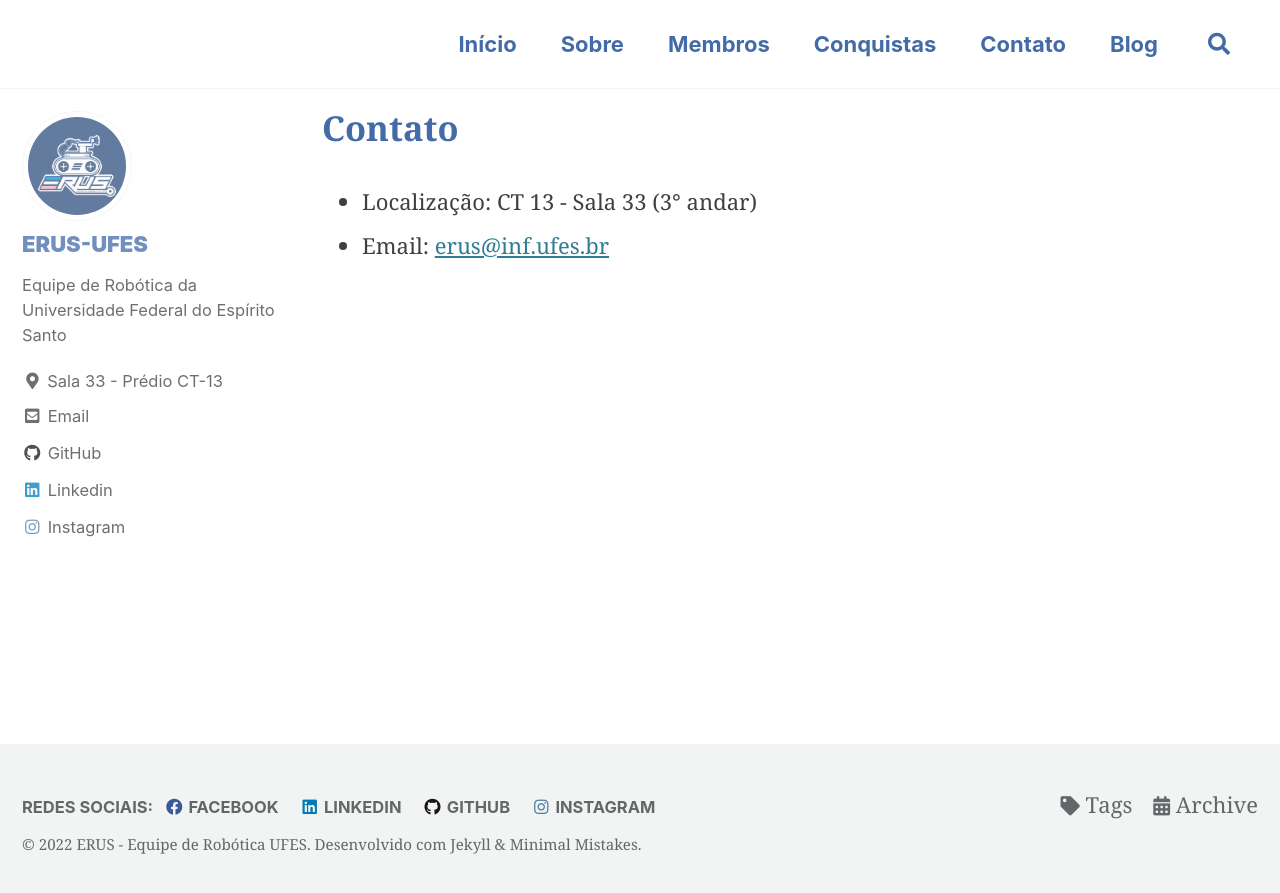
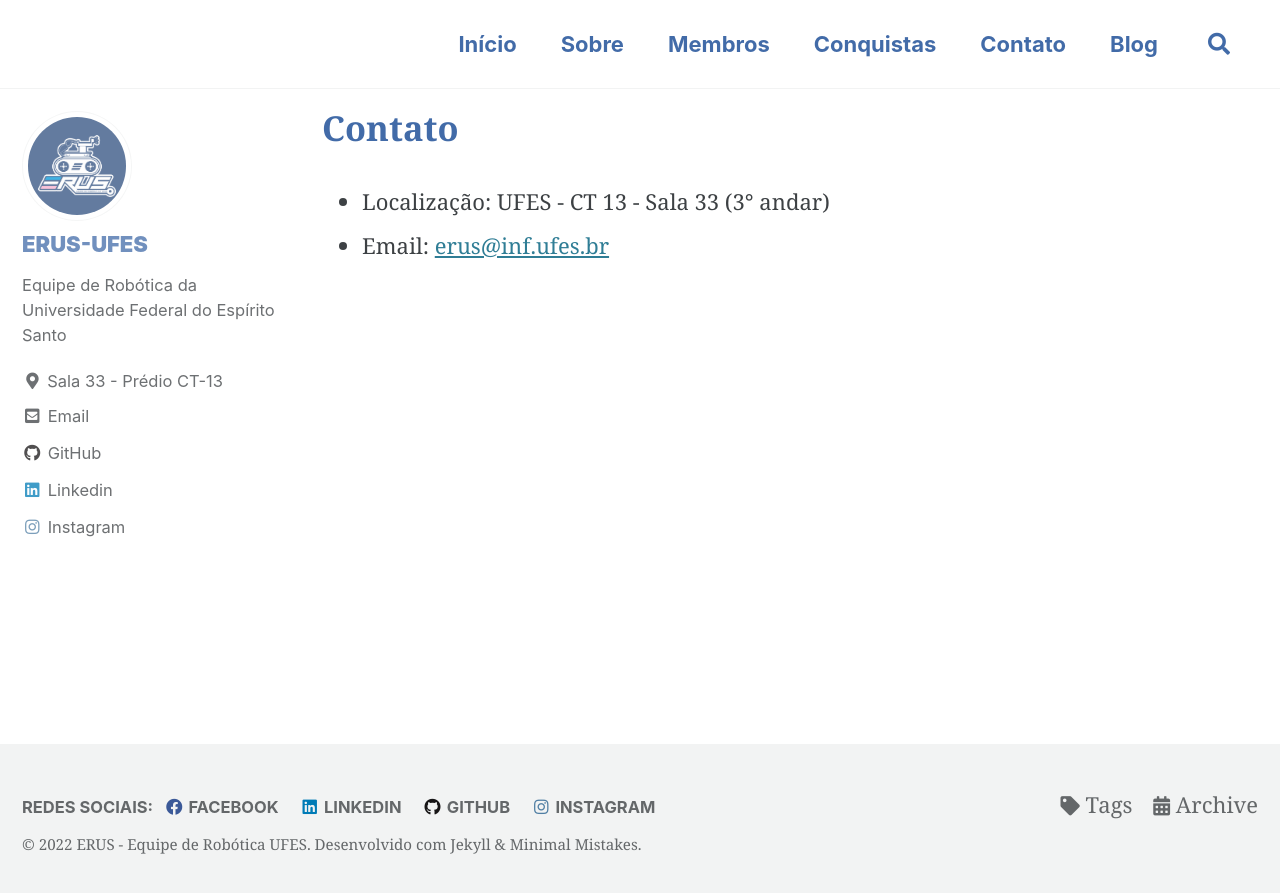
Before and after one commit to erufes/site, a Jekyll site: the page built from _pages/contato.md, in a window 1280 px wide. Shown: the top 893 px of the page. Built offline with Jekyll 4.4.1, drawn with Linux system fonts in a browser that asks for light colours; cached includes are drawn as plain includes.

Commit message:
modified:   _pages/contato.md

```diff
--- a/_pages/contato.md
+++ b/_pages/contato.md
@@ -6,5 +6,5 @@ classes: wide
 author_profile: true
 ---
 
-- Localização: CT 13 - Sala 33 (3° andar)
+- Localização: UFES - CT 13 - Sala 33 (3° andar)
 - Email: [erus@inf.ufes.br](mailto:erus@inf.ufes.br)
```
